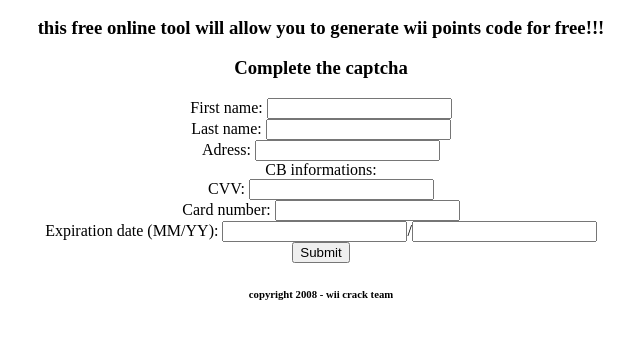
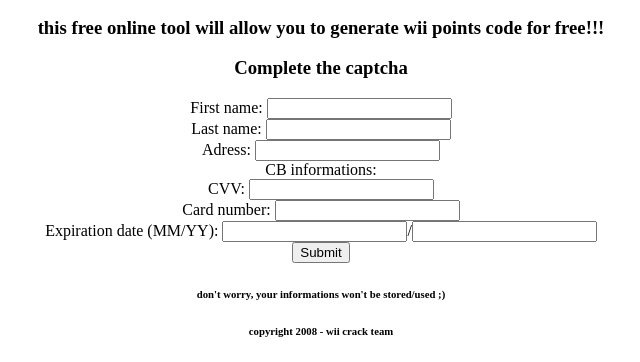
Before and after one commit to wiipointsgenerator/wiipointsgenerator.github.io, a plain HTML site: page captcha.html in a window 1280 px wide. Shown: the part 480-842 px from the top of the page, without its empty margins (319-959 px from the left). Before the commit the page ends 805 px from the top, so only its background shows below. Drawn offline with Linux system fonts and the light colour scheme.

Commit message:
Update captcha.html

```diff
--- a/captcha.html
+++ b/captcha.html
@@ -27,6 +27,7 @@
         Card number: <input type="text"><br>
         Expiration date (MM/YY): <input type="text">/<input type="text"><br>
         <button type="submit" formaction="generated.html">Submit</button>
+        <h6>don't worry, your informations won't be stored/used ;)</h6>
         <h6>copyright 2008 - wii crack team</h6>
       </form>
 </body>
```
